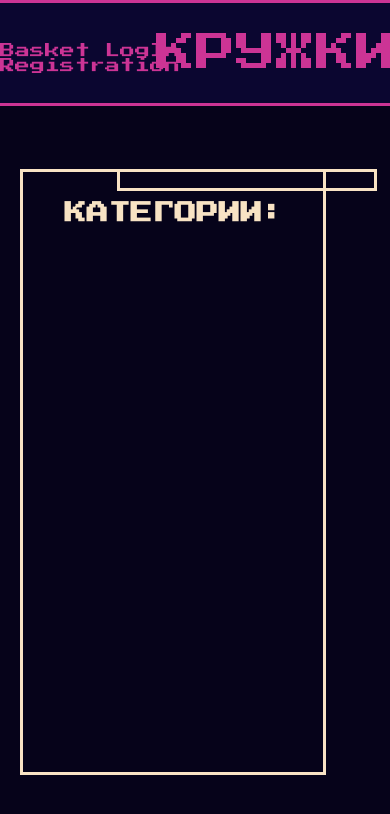
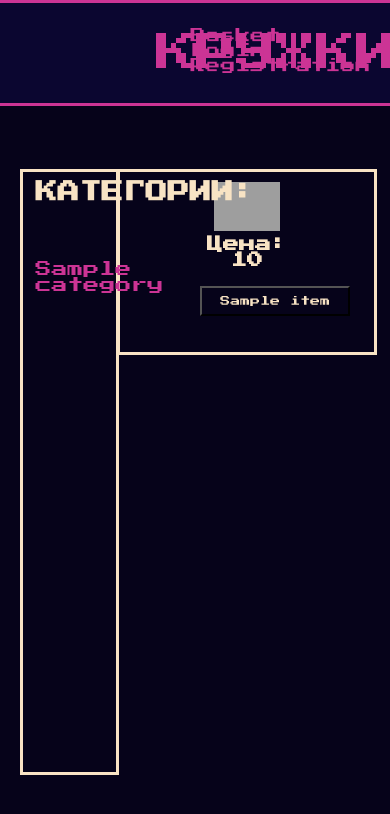
Before and after one commit to odnaks/ft_minishop, a PHP site: page /?cat=1 in a window 390 px wide. Shown: the top 814 px of the page. Run offline with PHP 8.4, Linux system fonts and the light colour scheme; tables that the repository leaves empty or names only in its code hold one stand-in row (values such as "Sample post"); data that the repository does not hold is empty; grey boxes are pictures that could not be loaded.

Commit message:
categories, items, bd

```diff
--- a/basket.php
+++ b/basket.php
@@ -3,10 +3,11 @@
     // session_start();
     //include ("install.php");
 
-    $res = mysqli_query (  $link , "SELECT * FROM basket;"  );
+    $res = mysqli_query (  $link , "SELECT * FROM basketItem;"  );
 
     //echo "<form active='items.php' method='POST'>";
     echo "<b class='title_item'> Корзина: </b><br /><br /><br />";
+
     while ($set = mysqli_fetch_assoc($res))
     {
         echo "<b class='title_item'>". $set['ItemName'] . " " . $set['Count'] . "</b><br /><br />";
--- a/cat.php
+++ b/cat.php
@@ -12,7 +12,7 @@
 
     while ($set = mysqli_fetch_assoc($res))
     {
-        echo "<div class='title_item'><a href='index.php?cat=". $set['Name'] ."'> ". $set['Name'] . "<br/><br/></a></div>";
+        echo "<div class='title_item'><a href='index.php?cat=". $set['Id'] ."'> ". $set['Name'] . "<br/><br/></a></div>";
     }
 
 
--- a/css/style.css
+++ b/css/style.css
@@ -36,8 +36,15 @@ body {
 .header a {
     color: #cc3495;
 }
+
+@media screen and (max-width: 1100px) {
+    .header a {
+        display: flex;
+    }
+}
+
+
 .title {
-    width: 40%;
     position: absolute;
     bottom: 30%;
     left: 40%;
@@ -47,6 +54,8 @@ body {
 }
 
 .title a{
+    display: block;
+    margin:auto;
     text-decoration: none;
 }
 .title a:hover{
@@ -74,7 +83,7 @@ body {
     position: absolute;
     top: 20%;
     left: 5%;
-    width: 300px;
+    width: 24vw;
     height: 600px;
     border: 3px solid;
     border-color: #f8e3c4;
@@ -97,9 +106,10 @@ body {
 }
 
 .title_item {
-    margin-top: 5%;
+    margin-top:  5% ;
     font-family: 'Press Start 2P', cursive;
     color: #f8e3c4;
+    display: block;
 }
 
 .title_item a:hover{
@@ -143,3 +153,22 @@ input:focus{
     color: #f8e3c4;
     font-size: 22px;
 }
+
+
+
+.items-container{
+    width: 60vw;
+    display: flex;
+    justify-content: space-around;
+    flex-wrap: wrap;
+    padding: 4%;
+}
+
+.item img{
+    width: 70%;;
+}
+
+.item{
+    width: 40%;
+    padding-bottom: 10px;
+}
--- /dev/null
+++ b/init_db.sql
@@ -0,0 +1,40 @@
+CREATE TABLE IF NOT EXISTS Avatar (
+    Id INT NOT NULL AUTO_INCREMENT PRIMARY KEY,
+    Name   VARCHAR(30),
+    Link    VARCHAR(130)
+);
+
+CREATE TABLE IF NOT EXISTS User (
+    Id INT NOT NULL AUTO_INCREMENT PRIMARY KEY,
+    Login   VARCHAR(30),
+    Password    VARCHAR(200),
+    AvatarId INT,
+    FOREIGN KEY (AvatarId)  REFERENCES Avatar (Id)
+);
+
+CREATE TABLE IF NOT EXISTS Category (
+    Id INT NOT NULL AUTO_INCREMENT PRIMARY KEY,
+    Name   VARCHAR(30)
+);
+
+CREATE TABLE IF NOT EXISTS Item (
+    Id INT NOT NULL AUTO_INCREMENT PRIMARY KEY,
+    Name    VARCHAR(30),
+    Link    VARCHAR(130),
+    Price   INT
+);
+
+CREATE TABLE IF NOT EXISTS ItemCat (
+    ItemId    INT,
+    FOREIGN KEY (ItemId)  REFERENCES Item (Id),
+    CatId   INT,
+    FOREIGN KEY (CatId)  REFERENCES Category (Id)
+);
+
+CREATE TABLE IF NOT EXISTS BasketItem (
+    UserId    INT,
+    FOREIGN KEY (UserId)  REFERENCES User (Id),
+    ItemId        INT,
+    FOREIGN KEY (ItemId)  REFERENCES Item (Id),
+    Buy TINYINT DEFAULT (0)
+);
--- a/install.php
+++ b/install.php
@@ -8,12 +8,13 @@
 
 $link = mysqli_connect($host, $user, $pass, $database);
 if (mysqli_connect_errno()){
-    echo "Error\n";
+    echo "error: " . mysqli_connect_error();
     exit();
 }
+
 // else
 //     echo "OK!\n";
-mysqli_query($link, "CREATE TABLE test3 (a VARCHAR(100) )");
+mysqli_query($link, file_get_contents('init_db.sql'));
 
 //https://www.php.net/manual/ru/book.mysqli.php
 //https://www.php.net/manual/ru/mysqli-stmt.prepare.php
--- a/items.php
+++ b/items.php
@@ -1,136 +1,34 @@
+<form active='items.php' method='POST' class="items-container">
+<?php
+
+    if(is_numeric($_GET['cat'])){
+        $items = mysqli_query ( $link , "SELECT name, price, link FROM itemcat JOIN item ON itemid=id WHERE catid = ".$_GET['cat'].";" );
+    }
+    if(!$items || !$items->num_rows){
+        $items = mysqli_query ( $link , "SELECT name, price, link FROM item" );
+    }
+    $i = 0;
+    while ($item= mysqli_fetch_assoc($items))
+    {
+
+?>
+
+<div class="item">
+    <img src ='<?=$item["link"]?>'/>
+    <br />
+    <b class='title_item'>Цена:  <?=$item["price"]?></b><br/>
+    <input type='submit' name='but_item' value='<?=$item["name"]?>'>
+    <br />
+</div>
 
 <?php
-//white 1
-//pink 2
-//purple 3
+    }
 
-    //session_start();
-    // include ("install.php");
-
-    $res = mysqli_query (  $link , "SELECT * FROM item;"  );
-
-    echo "<form active='items.php' method='POST'>";
-    while ($set = mysqli_fetch_assoc($res))
-    {
-        if ($_GET['cat'] == "big")
-        {
-            if ($set['Name'] == "white_big")
-            {
-                // echo "<b class='title_item'>". $set['Name'] . "</b><br/>";
-                echo "<img src ='https://github.com/foggliar/hello-world/blob/master/circle_1.png?raw=true' width='300' height='300'/>";
-                echo "<br />";
-                echo "<b class='title_item'>". "Цена: " . $set['Price'] . "</b><br/>";
-                echo "<input type='submit' name='but_item' value='". $set['Name'] . "'>";
-                echo "<br /><br /><br />";
-            }
-            if ($set['Name'] == "pink_big")
-            {
-                echo "<img src ='https://github.com/foggliar/hello-world/blob/master/circle_2.png?raw=true' width='300' height='300'/>";
-                echo "<br />";
-                echo "<input type='submit' name='but_item' value='". $set['Name'] . "'>";
-                echo "<br /><br /><br />";
-            }
-            if ($set['Name'] == "purple_big")
-            {
-
-                echo "<img src ='https://github.com/foggliar/hello-world/blob/master/circle_3.png?raw=true' width='300' height='300'/>";
-                echo "<br />";
-                echo "<input type='submit' name='but_item' value='". $set['Name'] . "'>";
-                echo "<br /><br /><br />";
-            }
-        }
-        if ($_GET['cat'] == "small")
-        {
-            if ($set['Name'] == "white_small")
-            {
-
-                echo "<img src ='https://github.com/foggliar/hello-world/blob/master/circle_s_1.png?raw=true' width='100'/>";
-                echo "<br />";
-                echo "<input type='submit' name='but_item' value='". $set['Name'] . "'>";
-                echo "<br /><br /><br />";
-            }
-            if ($set['Name'] == "pink_small")
-            {
-
-                echo "<img src ='https://github.com/foggliar/hello-world/blob/master/circle_s_2.png?raw=true' width='100'/>";
-                echo "<br />";
-                echo "<input type='submit' name='but_item' value='". $set['Name'] . "'>";
-                echo "<br /><br /><br />";
-            }
-            if ($set['Name'] == "purple_small")
-            {
-
-                echo "<img src ='https://github.com/foggliar/hello-world/blob/master/circle_s_3.png?raw=true' width='100'/>";
-                echo "<br />";
-                echo "<input type='submit' name='but_item' value='". $set['Name'] . "'>";
-                echo "<br /><br /><br />";
-            }
-        }
-        if ($_GET['cat'] == "white")
-        {
-            if ($set['Name'] == "white_small")
-            {
-
-                echo "<img src ='https://github.com/foggliar/hello-world/blob/master/circle_s_1.png?raw=true' width='100'/>";
-                echo "<br />";
-                echo "<input type='submit' name='but_item' value='". $set['Name'] . "'>";
-                echo "<br /><br /><br />";
-            }
-            if ($set['Name'] == "white_big")
-            {
-
-                echo "<img src ='https://github.com/foggliar/hello-world/blob/master/circle_1.png?raw=true' width='100'/>";
-                echo "<br />";
-                echo "<input type='submit' name='but_item' value='". $set['Name'] . "'>";
-                echo "<br /><br /><br />";
-            }
-        }
-        if ($_GET['cat'] == "purple")
-        {
-            if ($set['Name'] == "purple_small")
-            {
-
-                echo "<img src ='https://github.com/foggliar/hello-world/blob/master/circle_s_3.png?raw=true' width='100'/>";
-                echo "<br />";
-                echo "<input type='submit' name='but_item' value='". $set['Name'] . "'>";
-                echo "<br /><br /><br />";
-            }
-            if ($set['Name'] == "purple_big")
-            {
-
-                echo "<img src ='https://github.com/foggliar/hello-world/blob/master/circle_3.png?raw=true' width='100'/>";
-                echo "<br />";
-                echo "<input type='submit' name='but_item' value='". $set['Name'] . "'>";
-                echo "<br /><br /><br />";
-            }
-        }
-        if ($_GET['cat'] == "pink")
-        {
-            if ($set['Name'] == "pink_small")
-            {
-
-                echo "<img src ='https://github.com/foggliar/hello-world/blob/master/circle_s_2.png?raw=true' width='100'/>";
-                echo "<br />";
-                echo "<input type='submit' name='but_item' value='". $set['Name'] . "'>";
-                echo "<br /><br /><br />";
-            }
-            if ($set['Name'] == "pink_big")
-            {
-
-                echo "<img src ='https://github.com/foggliar/hello-world/blob/master/circle_2.png?raw=true' width='100'/>";
-                echo "<br />";
-                echo "<input type='submit' name='but_item' value='". $set['Name'] . "'>";
-                echo "<br /><br /><br />";
-            }
-        }
-        //. " " . $set['Price'] . "</b>";
-
-    }
-    echo "</form>";
     if( isset( $_POST['but_item'] ))
     {
-        mysqli_query ($link , "INSERT INTO basket VALUES ('" . $_SESSION['login'] . "', '" . $_POST['but_item'] . "', 1 , 0);" );
+        mysqli_query ($link , "INSERT INTO basketitem VALUES ('" . $_SESSION['login'] . "', '" . $_POST['but_item'] . "', 1 , 0);" );
         echo "<b>  Кнопка нажата  </b>";
     }
 
 ?>
+</form>
```
Also changed, not shown: 3 other files.
